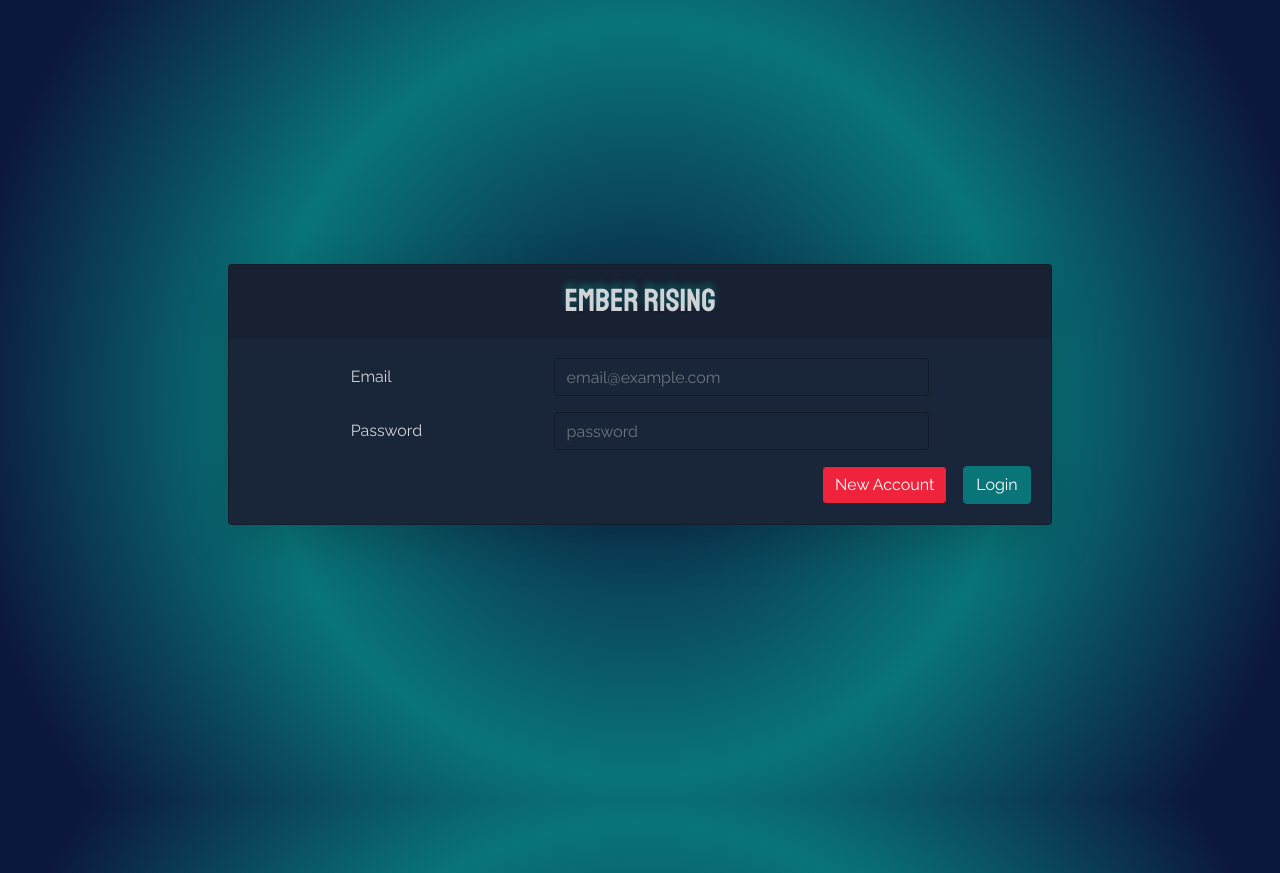
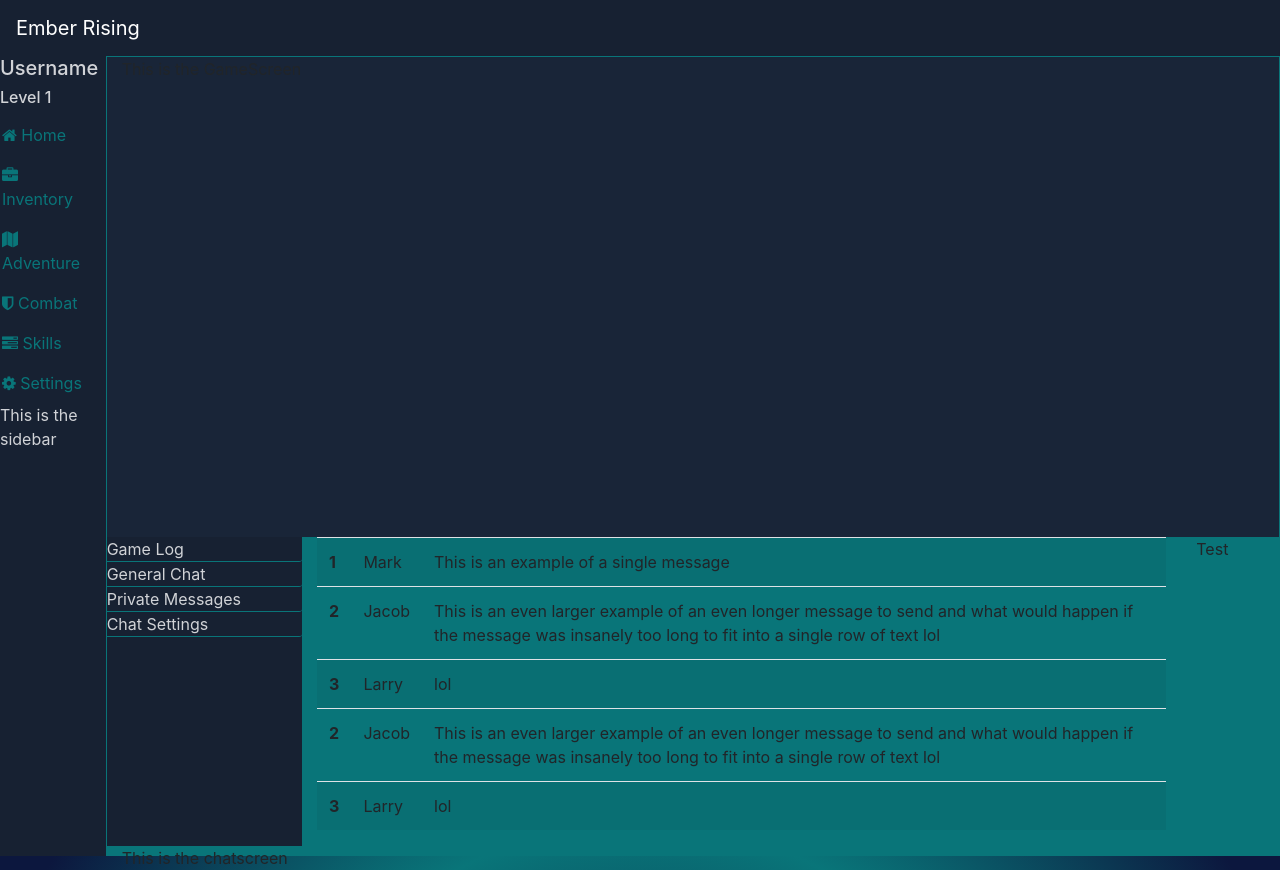
Before and after one commit to ZMonk91/EmberRising, a website: page index.html in a window 1280 px wide. Shown: the top 873 px of the page. Drawn offline with nearby package versions, Linux system fonts and the light colour scheme.

Commit message:
Framework for chat and gamescreen, sidebar

```diff
--- a/css/styles.css
+++ b/css/styles.css
@@ -8,10 +8,10 @@
   );
   height: 100vh;
   min-height: -webkit-fill-available;
-  overflow: hidden;
+  /* overflow: hidden; */
 }
 html {
-  height: -webkit-fill-available;
+  /* height: -webkit-fill-available; */
 }
 
 .login-container {
@@ -19,6 +19,8 @@ html {
 }
 .login-card {
   background-color: #172132;
+  box-shadow: 0 1px 1px rgba(0, 0, 0, 0.08), 0 2px 2px rgba(0, 0, 0, 0.12),
+    0 4px 4px rgba(0, 0, 0, 0.16), 0 8px 8px rgba(0, 0, 0, 0.2) !important;
 }
 .login-header {
   text-align: center;
@@ -97,3 +99,66 @@ html {
 .btn:focus {
   box-shadow: 0 0 0 0.1px rgba(9, 117, 121, 0.25);
 }
+
+.sidebar {
+  background-color: #172132;
+  color: #d1d3d7;
+  min-height: 100vh !important;
+  border-right: 1px solid #097579;
+  z-index: 0;
+  position: fixed;
+}
+
+.nav-link:hover {
+  color: #d1d3d7;
+  border-bottom: 1px solid #097579;
+  transition: border-color 0.5s ease, color 0.5s ease;
+}
+.nav-item {
+  padding-left: 2px;
+}
+.nav-link {
+  color: #097579;
+  padding-left: 2px;
+}
+
+.navbar-dark {
+  background-color: #172132 !important;
+  z-index: 100;
+}
+
+.main-window {
+  border-top: 1px solid #097579;
+  /* width: 100%; */
+  height: 100vh;
+  background-color: #097579;
+  border-right: 1px solid #097579;
+}
+
+.main-window-row {
+  min-height: 20rem;
+  /* max-height: 40rem; */
+  height: 30rem;
+}
+
+.game-screen {
+  background-color: #192538;
+  min-width: 100%;
+  /* height: 70vh; */
+}
+.chat-screen {
+  height: 10%;
+}
+.chat-log {
+  overflow-y: scroll;
+  /* height: 100%; */
+}
+.chat-sidebar {
+  background-color: #172132;
+  color: #d1d3d7;
+}
+.chat-category {
+  border-bottom: 1px solid #097579;
+  border-bottom-right-radius: 3px;
+  background: #172132;
+}
--- a/index.html
+++ b/index.html
@@ -15,58 +15,127 @@
 
     <link rel="preconnect" href="https://fonts.googleapis.com" />
     <link rel="preconnect" href="https://fonts.gstatic.com" crossorigin />
+    <link
+      rel="stylesheet"
+      href="node_modules/font-awesome/css/font-awesome.min.css"
+    />
     <style>
       @import url("https://fonts.googleapis.com/css2?family=Raleway&family=Staatliches&display=swap");
     </style>
     <title>Ember Rising</title>
   </head>
 
+  <nav class="navbar navbar-dark bg-dark sticky-top">
+    <a href="#" class="navbar-brand">Ember Rising</a>
+  </nav>
   <body class="background-bg">
-    <div class="container-fluid login-container">
-      <div class="row justify-content-center">
-        <div class="col-xs-6 col-sm-8">
-          <div class="card body-font login-card shadow-lg">
-            <div class="card-header title-font login-header bg-darker">
-              Ember Rising
-            </div>
-            <div class="card-body login-body">
-              <!-- <h5 class="card-title">Login</h5> -->
-              <div class="mb-3 row justify-content-center">
-                <label for="inputEmail" class="col-sm-4 col-md-3 col-form-label"
-                  >Email</label
-                >
-                <div class="col-sm-8 col-md-6">
-                  <input
-                    type="text"
-                    class="form-control"
-                    id="inputEmail"
-                    placeholder="email@example.com"
-                  />
+    <div class="container-fluid">
+      <div class="row">
+        <div class="col-xl-1 col-md-2 col-sm-3 sidebar pl-0">
+          <h5>Username</h5>
+          <h6>Level 1</h6>
+
+          <ul class="navbar-nav text-left">
+            <li class="nav-item">
+              <a class="nav-link" href="#"><i class="fa fa-home"></i> Home</a>
+            </li>
+            <li class="nav-item">
+              <a class="nav-link" href="#"
+                ><i class="fa fa-briefcase"></i> Inventory</a
+              >
+            </li>
+            <li class="nav-item">
+              <a class="nav-link" href="#">
+                <i class="fa fa-map" aria-hidden="true"></i> Adventure</a
+              >
+            </li>
+            <li class="nav-item">
+              <a class="nav-link" href="#"
+                ><i class="fa fa-shield" aria-hidden="true"></i> Combat</a
+              >
+            </li>
+            <li class="nav-item">
+              <a class="nav-link" href="#">
+                <i class="fa fa-tasks" aria-hidden="true"></i> Skills</a
+              >
+            </li>
+            <li class="nav-item">
+              <a class="nav-link" href="#">
+                <i class="fa fa-cog" aria-hidden="true"></i> Settings</a
+              >
+            </li>
+          </ul>
+          This is the sidebar
+        </div>
+        <div class="col-xl-11 col-md-10 col-sm-9 main-window ml-auto">
+          <div class="row main-window-row">
+            <div class="col game-screen">This is the GameScreen</div>
+          </div>
+          <div class="row chat-window-row">
+            <div class="col chat-screen">
+              <div class="row">
+                <div class="col-2 chat-sidebar">
+                  <div class="row chat-category">Game Log</div>
+                  <div class="row chat-category">General Chat</div>
+                  <div class="row chat-category">Private Messages</div>
+                  <div class="row chat-category">Chat Settings</div>
                 </div>
+                <div class="col-9 chat-log">
+                  <table class="table table-striped">
+                    <thead class="d-none">
+                      <tr>
+                        <th scope="col">Timestamp</th>
+                        <th scope="col">Username</th>
+                        <th scope="col">Message</th>
+                      </tr>
+                    </thead>
+                    <tbody>
+                      <tr>
+                        <th scope="row">1</th>
+                        <td>Mark</td>
+                        <td>This is an example of a single message</td>
+                      </tr>
+                      <tr>
+                        <th scope="row">2</th>
+                        <td>Jacob</td>
+                        <td>
+                          This is an even larger example of an even longer
+                          message to send and what would happen if the message
+                          was insanely too long to fit into a single row of text
+                          lol
+                        </td>
+                      </tr>
+                      <tr>
+                        <th scope="row">3</th>
+                        <td>Larry</td>
+                        <td>lol</td>
+                      </tr>
+                      <tr>
+                        <th scope="row">2</th>
+                        <td>Jacob</td>
+                        <td>
+                          This is an even larger example of an even longer
+                          message to send and what would happen if the message
+                          was insanely too long to fit into a single row of text
+                          lol
+                        </td>
+                      </tr>
+                      <tr>
+                        <th scope="row">3</th>
+                        <td>Larry</td>
+                        <td>lol</td>
+                      </tr>
+                    </tbody>
+                  </table>
+                </div>
+                <div class="col-1 chat-border">Test</div>
               </div>
-              <div class="mb-3 row justify-content-center">
-                <label
-                  for="inputPassword"
-                  class="col-sm-4 col-md-3 col-form-label"
-                  >Password</label
-                >
-                <div class="col-sm-8 col-md-6">
-                  <input
-                    type="password"
-                    class="form-control"
-                    id="inputPassword"
-                    placeholder="password"
-                  />
-                </div>
-              </div>
-              <a href="#" class="btn btn-primary float-right">Login</a>
-              <a href="#" class="btn btn-secondary float-right mr-3"
-                >New Account</a
-              >
+              This is the chatscreen
             </div>
           </div>
         </div>
       </div>
+      <div class="row"></div>
     </div>
     <!-- Javascript -->
     <script src="node_modules/popper.js/dist/umd/popper.min.js"></script>
--- a/package.json
+++ b/package.json
@@ -29,8 +29,11 @@
     "lite-server": "^2.6.1"
   },
   "dependencies": {
+    "@fortawesome/fontawesome-free": "^5.15.4",
     "@popperjs/core": "^2.9.3",
     "bootstrap": "^4.6.0",
+    "font-awesome": "^4.7.0",
+    "fontawesome": "^5.6.3",
     "jquery": "^3.5.1",
     "popper.js": "^1.16.1"
   }
--- /dev/null
+++ b/scripts.js
@@ -0,0 +1,5 @@
+$(document).ready(function () {
+  $("#sidebarCollapse").on("click", function () {
+    $("#sidebar").toggleClass("active");
+  });
+});
```
Also changed, not shown: login.html (added, +78 -0 lines), newaccount.html (added, +93 -0 lines), registered.html (added, +47 -0 lines), 1 other file.
